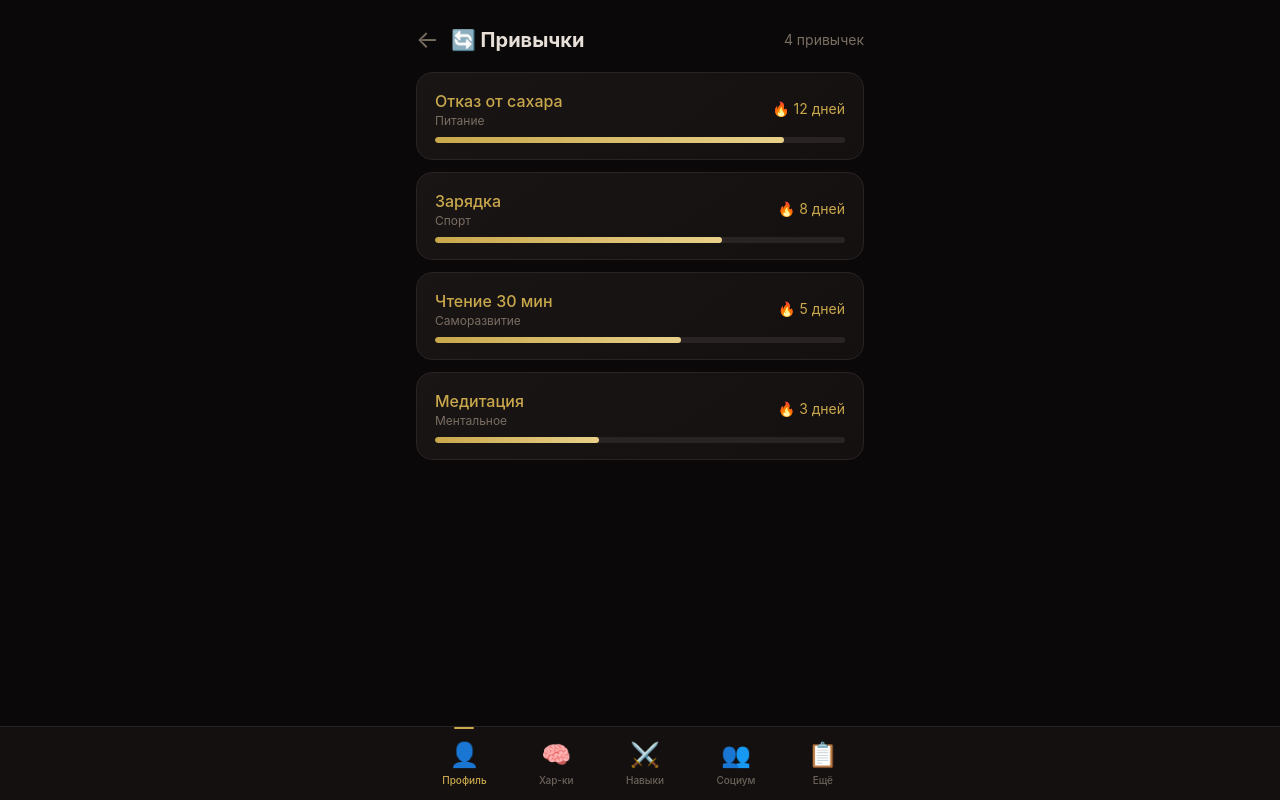
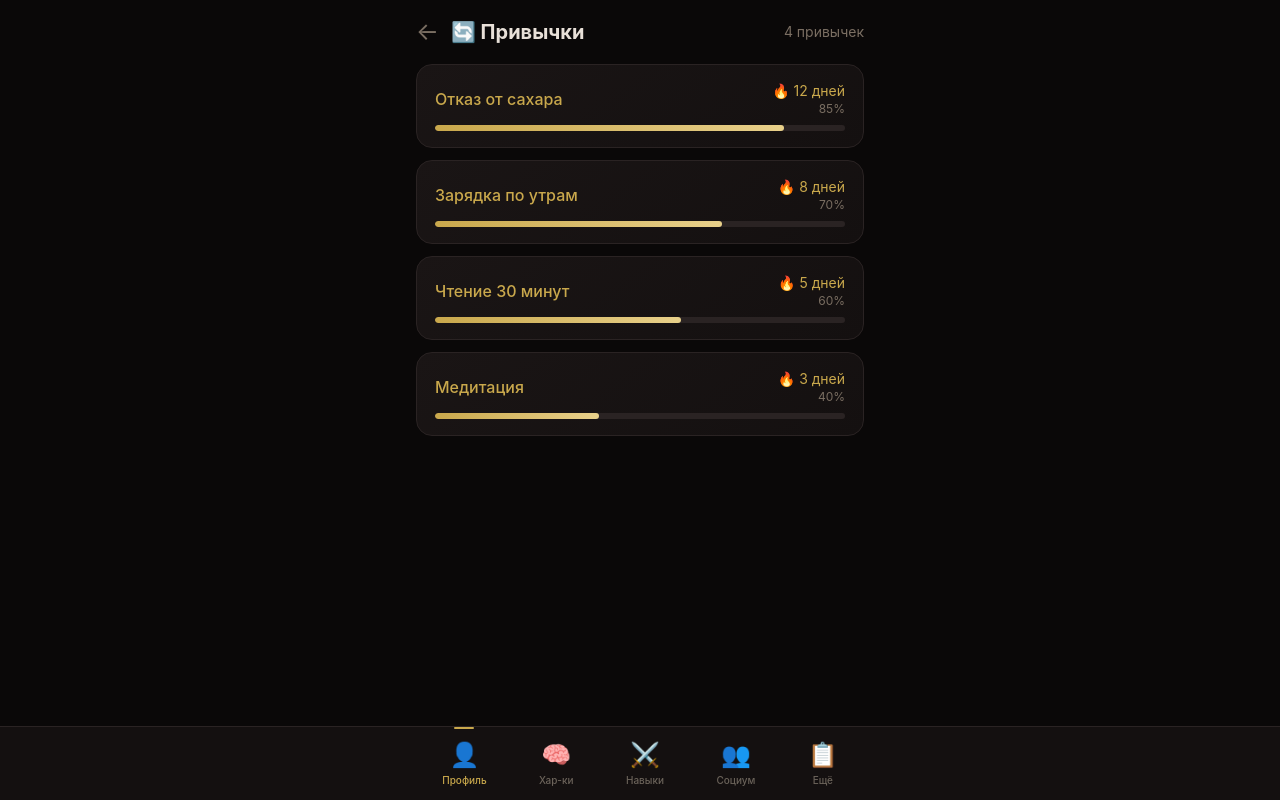
Before and after one commit to choppatyn/LifeOS2, a React (Vite) app: page /profile/habits in a window 1280 px wide. Built offline with nearby package versions, Linux system fonts and the light colour scheme; the HTML template or start-up script is replaced by a standard one.

Commit message:
Update index.tsx

```diff
--- a/src/pages/Profile/Habits/index.tsx
+++ b/src/pages/Profile/Habits/index.tsx
@@ -1,21 +1,20 @@
 import React, { useState } from 'react';
 import { useNavigate } from 'react-router-dom';
 import { Card } from '../../../components/ui/Card';
-import { ProgressBar } from '../../../components/ui/ProgressBar';
 
 const Habits: React.FC = () => {
   const navigate = useNavigate();
   const [habits] = useState([
-    { id: '1', name: 'Отказ от сахара', type: 'Питание', streak: 12, progress: 85 },
-    { id: '2', name: 'Зарядка', type: 'Спорт', streak: 8, progress: 70 },
-    { id: '3', name: 'Чтение 30 мин', type: 'Саморазвитие', streak: 5, progress: 60 },
-    { id: '4', name: 'Медитация', type: 'Ментальное', streak: 3, progress: 40 },
+    { id: '1', name: 'Отказ от сахара', streak: 12, progress: 85 },
+    { id: '2', name: 'Зарядка по утрам', streak: 8, progress: 70 },
+    { id: '3', name: 'Чтение 30 минут', streak: 5, progress: 60 },
+    { id: '4', name: 'Медитация', streak: 3, progress: 40 },
   ]);
 
   return (
-    <div className="container min-h-screen bg-[#0a0808] text-[#e8e0d8] pb-20">
-      <div className="flex items-center gap-3 mb-4 pt-2">
-        <button onClick={() => navigate('/profile')} className="text-2xl text-muted hover:text-[#c9a84c]">
+    <div className="container">
+      <div className="flex items-center gap-3 mb-4">
+        <button onClick={() => navigate('/profile/subsections')} className="text-2xl text-muted hover:text-[#c9a84c]">
           ←
         </button>
         <h1 className="text-xl font-bold">🔄 Привычки</h1>
@@ -28,13 +27,15 @@ const Habits: React.FC = () => {
             <div className="flex items-center justify-between">
               <div>
                 <div className="font-medium text-[#c9a84c]">{item.name}</div>
-                <div className="text-xs text-muted">{item.type}</div>
               </div>
               <div className="text-right">
                 <div className="text-sm text-[#c9a84c]">🔥 {item.streak} дней</div>
+                <div className="text-xs text-muted">{item.progress}%</div>
               </div>
             </div>
-            <ProgressBar value={item.progress} className="mt-2" />
+            <div className="progress-bar mt-2">
+              <div className="progress-fill" style={{ width: `${item.progress}%` }} />
+            </div>
           </Card>
         ))}
       </div>
```
